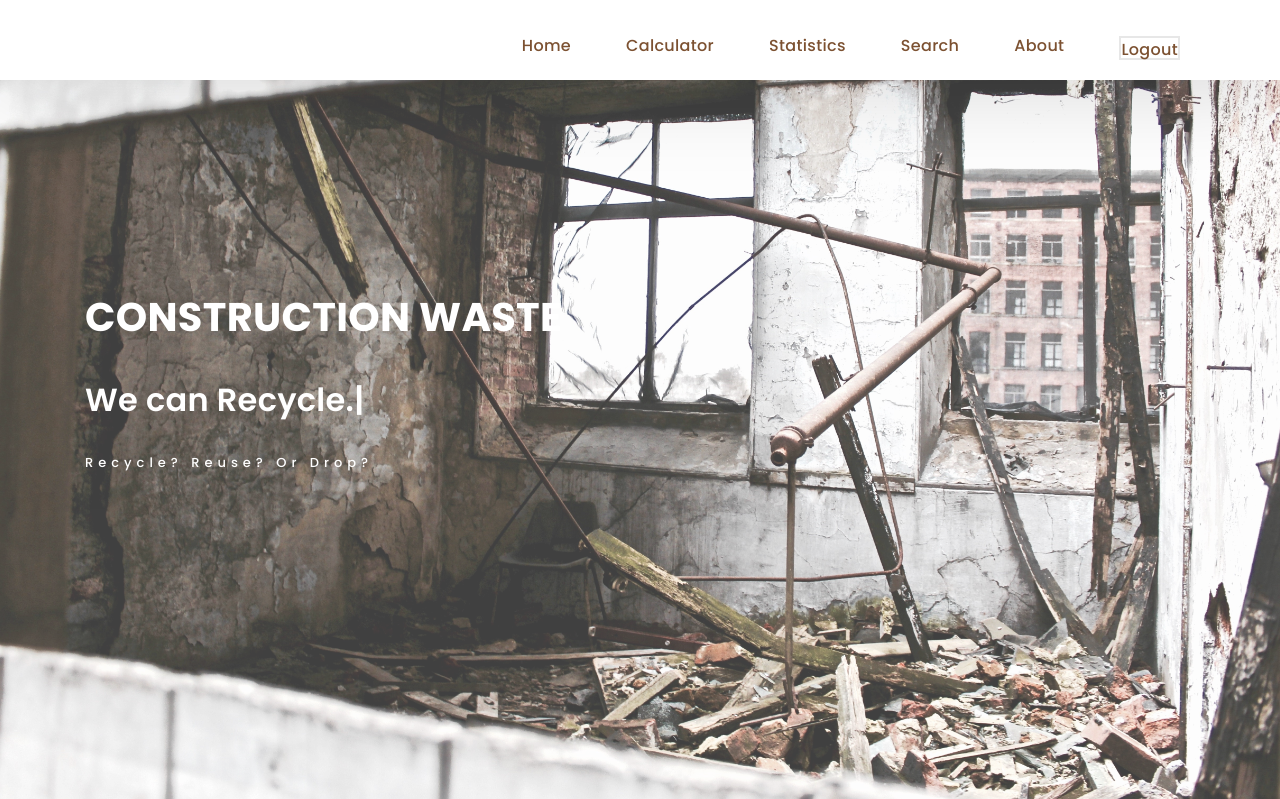
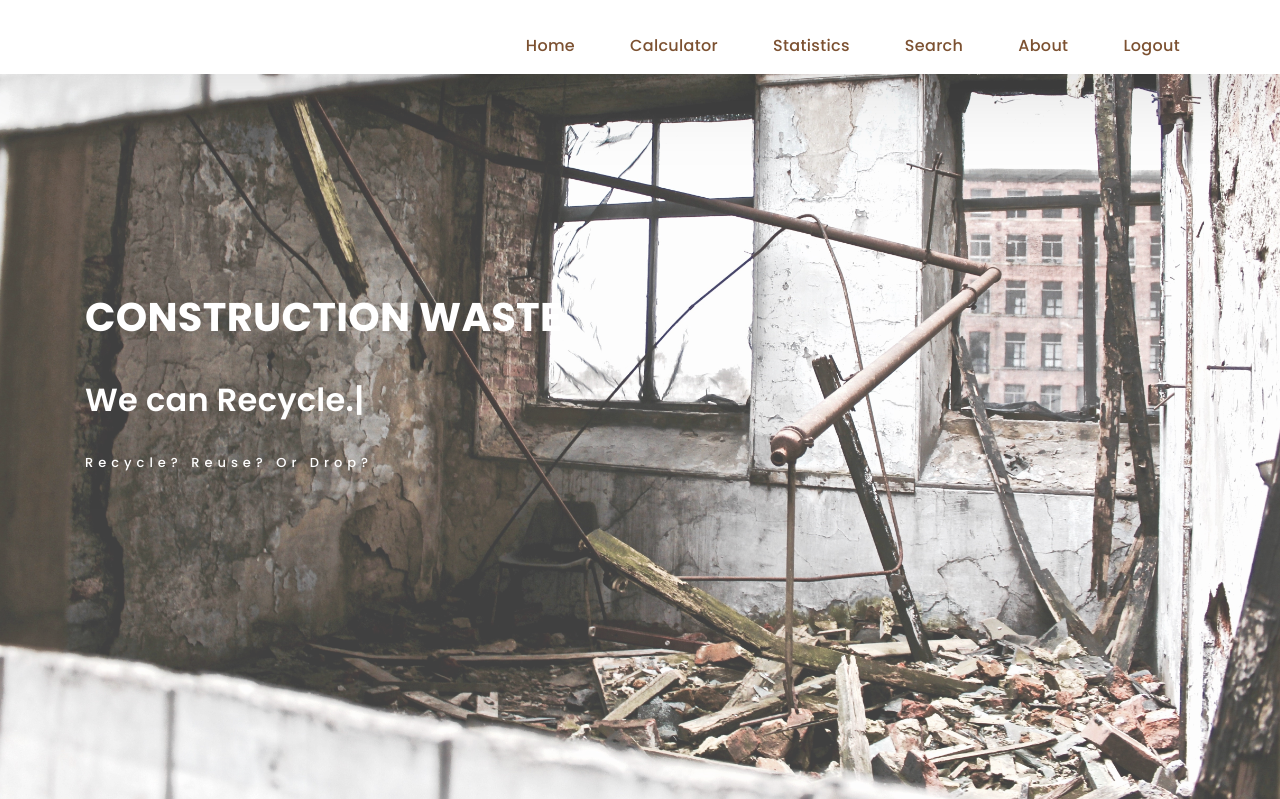
Before and after one commit to nguyenthanhthao747/FIT5120-War-On-Waste, a Django app: page /constructionviz/ in a window 1280 px wide. Shown: the top 799 px of the page. Run offline with Django 3.2, Linux system fonts and the light colour scheme; the visitor is signed in with stand-in values (Sample User, id 1); some libraries are stand-ins or nearby versions; some web fonts are replaced.

Commit message:
change nav bar format

```diff
--- a/ConstructionWaste/constructionviz/templates/SearchLocation.html
+++ b/ConstructionWaste/constructionviz/templates/SearchLocation.html
@@ -54,11 +54,7 @@
                 <li><a class="smoothScroll" href="{% url 'SearchLocation'%}">Search</a></li>
                 <li><a class="smoothScroll" href="{% url 'about'%}">About</a></li>
                 {% if user.is_authenticated %}
-                <li class="logbutton">
-                    <span>
-                    <a href="{% url 'logout' %}">logout</a>
-                    </span>
-                </li>
+                <li><a class="smoothScroll" href="{% url 'logout' %}">logout</a></li>
                 {% endif %}
             </ul>
         </div>
--- a/ConstructionWaste/constructionviz/templates/WasteCalculator.html
+++ b/ConstructionWaste/constructionviz/templates/WasteCalculator.html
@@ -59,11 +59,7 @@
                 <li><a class="smoothScroll" href="{% url 'SearchLocation'%}">Search</a></li>
                 <li><a class="smoothScroll" href="{% url 'about'%}">About</a></li>
                 {% if user.is_authenticated %}
-                <li class="logbutton">
-                    <span>
-                    <a href="{% url 'logout' %}">logout</a>
-                    </span>
-                </li>
+                <li><a class="smoothScroll" href="{% url 'logout' %}">logout</a></li>
                 {% endif %}
             </ul>
         </div>
--- a/ConstructionWaste/constructionviz/templates/about.html
+++ b/ConstructionWaste/constructionviz/templates/about.html
@@ -79,11 +79,7 @@
                 <li><a class="smoothScroll" href="{% url 'SearchLocation'%}">Search</a></li>
                 <li><a class="smoothScroll" href="{% url 'about'%}">About</a></li>
                 {% if user.is_authenticated %}
-                <li class="logbutton">
-                    <span>
-                    <a href="{% url 'logout' %}">logout</a>
-                    </span>
-                </li>
+                <li><a class="smoothScroll" href="{% url 'logout' %}">logout</a></li>
                 {% endif %}
             </ul>
         </div>
--- a/ConstructionWaste/constructionviz/templates/index.html
+++ b/ConstructionWaste/constructionviz/templates/index.html
@@ -73,11 +73,12 @@
                 <li><a class="smoothScroll" href="{% url 'SearchLocation'%}">Search</a></li>
                 <li><a class="smoothScroll" href="{% url 'about'%}">About</a></li>
                 {% if user.is_authenticated %}
-                <li class="logbutton">
-                    <span>
-                    <a href="{% url 'logout' %}">logout</a>
-                    </span>
-                </li>
+                <!--<li class="logbutton">-->
+                    <!--<span>-->
+                    <!--<a href="{% url 'logout' %}">logout</a>-->
+                    <!--</span>-->
+                <!--</li>-->
+                <li><a class="smoothScroll" href="{% url 'logout' %}">logout</a></li>
                 {% endif %}
             </ul>
         </div>
--- a/ConstructionWaste/constructionviz/templates/statistics.html
+++ b/ConstructionWaste/constructionviz/templates/statistics.html
@@ -141,11 +141,7 @@
                 <li><a class="smoothScroll" href="{% url 'SearchLocation'%}">Search</a></li>
                 <li><a class="smoothScroll" href="{% url 'about'%}">About</a></li>
                 {% if user.is_authenticated %}
-                <li class="logbutton">
-                    <span>
-                    <a href="{% url 'logout' %}">logout</a>
-                    </span>
-                </li>
+                <li><a class="smoothScroll" href="{% url 'logout' %}">logout</a></li>
                 {% endif %}
             </ul>
         </div>
```
